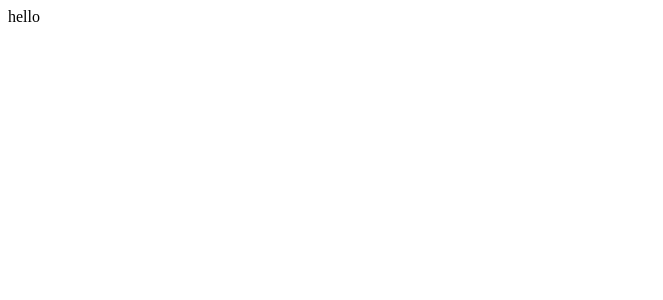
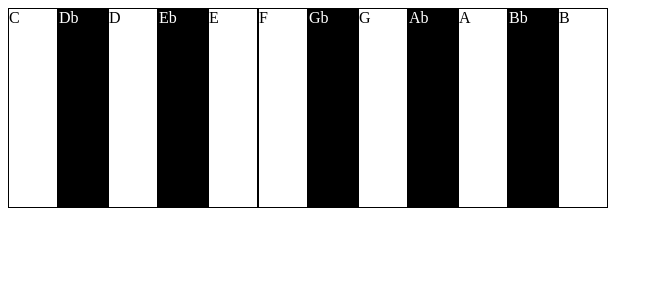
Before and after one commit to pingulee/Together-Piano, a React (Create React App) app: page / in a window 1280 px wide. Shown: the top 300 px of the page, without its empty margins (0-663 px from the left). Built offline with nearby package versions, Linux system fonts and the light colour scheme.

Commit message:
feat: 피아노 레이아웃 간단 구성

```diff
--- a/src/App.tsx
+++ b/src/App.tsx
@@ -1,10 +1,23 @@
-import './styles/App.css';
-function App() {
+import React from 'react';
+import PianoKey from './components/PianoKey';
+
+const App: React.FC = () => {
   return (
     <div>
-      hello
+      <PianoKey note="C" isBlack={false} />
+      <PianoKey note="Db" isBlack={true} />
+      <PianoKey note="D" isBlack={false} />
+      <PianoKey note="Eb" isBlack={true} />
+      <PianoKey note="E" isBlack={false} />
+      <PianoKey note="F" isBlack={false} />
+      <PianoKey note="Gb" isBlack={true} />
+      <PianoKey note="G" isBlack={false} />
+      <PianoKey note="Ab" isBlack={true} />
+      <PianoKey note="A" isBlack={false} />
+      <PianoKey note="Bb" isBlack={true} />
+      <PianoKey note="B" isBlack={false} />
     </div>
   );
-}
+};
 
 export default App;
```
